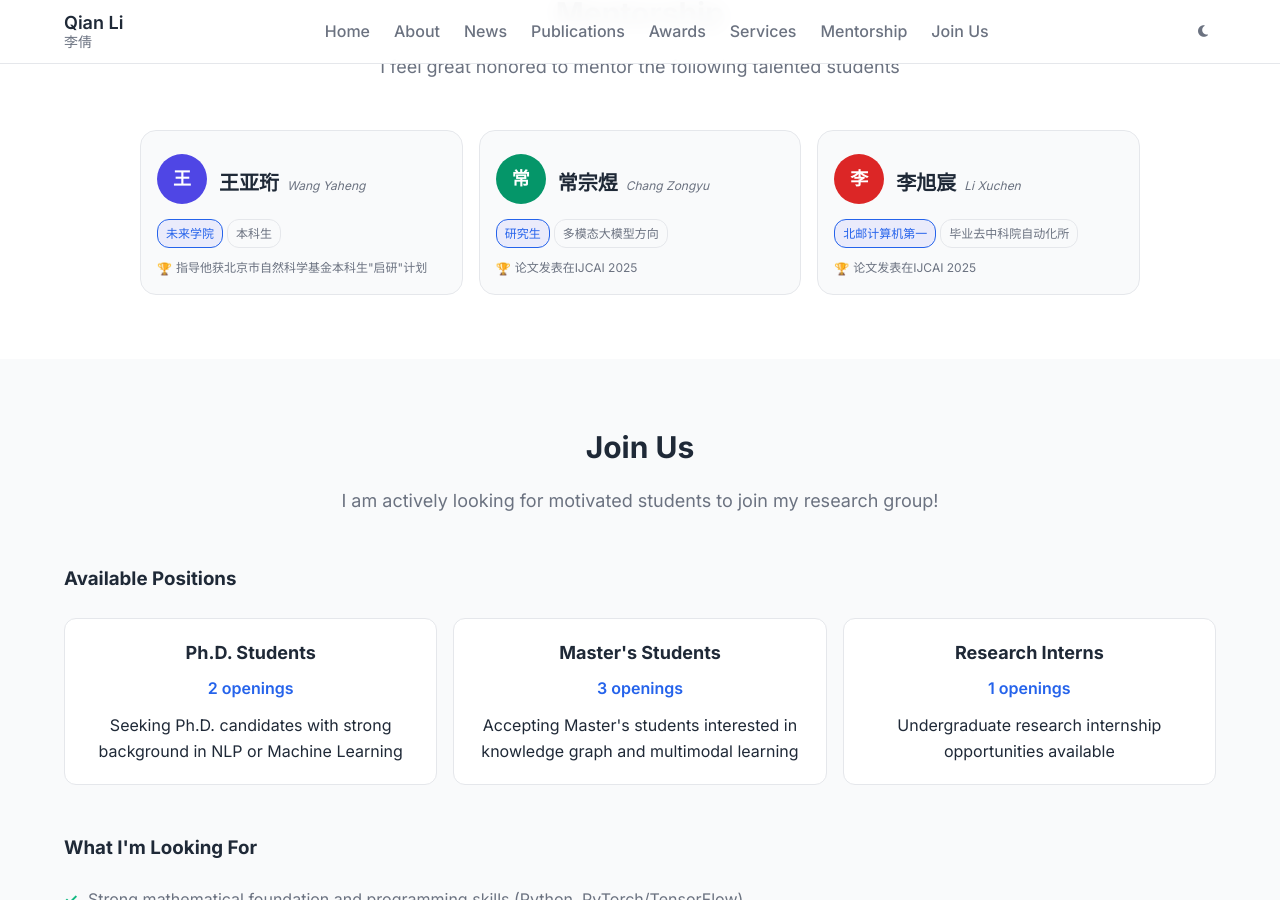
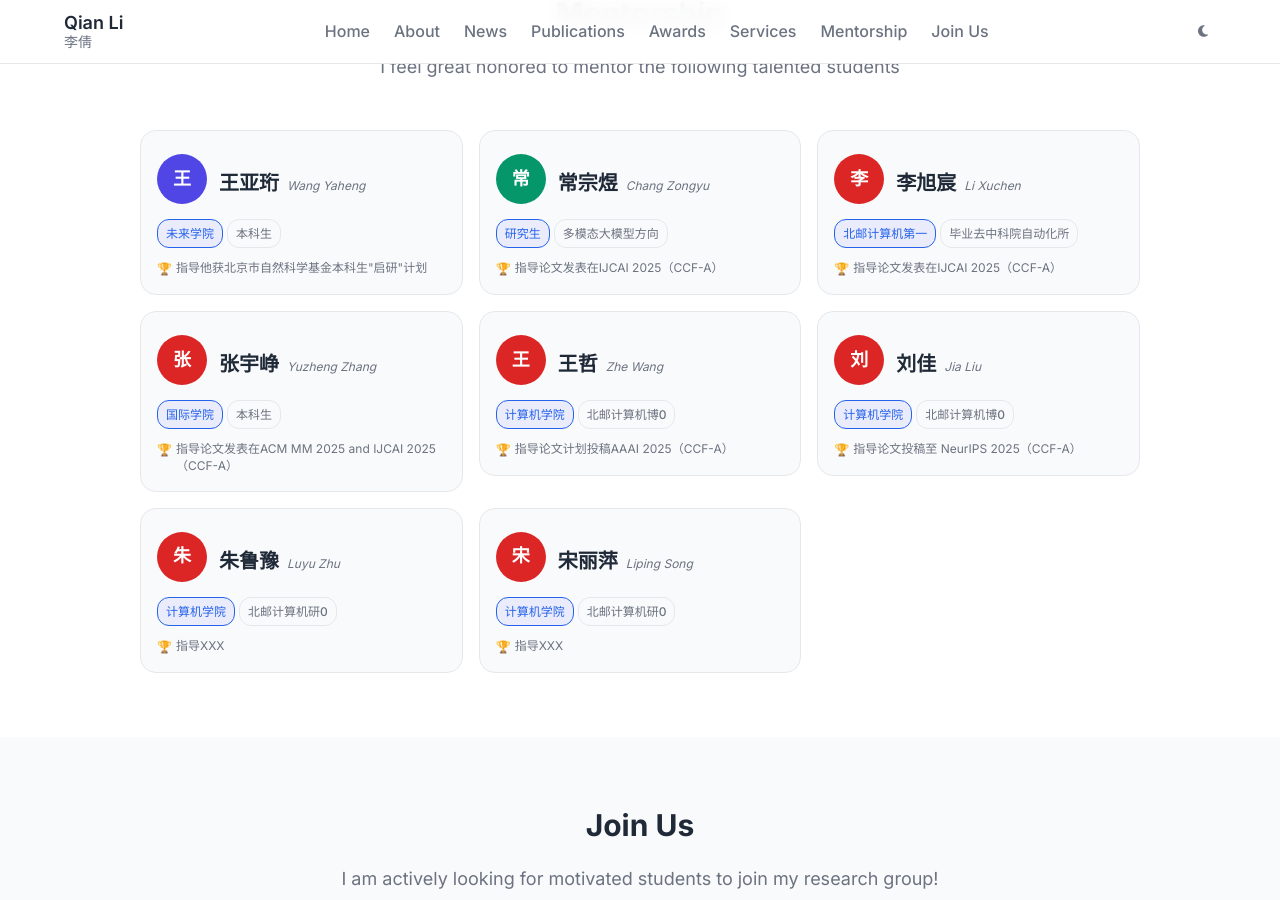
Before and after one commit to xiaoqian19940510/xiaoqian19940510.github.io, a Jekyll site: the page built from index.html, in a window 1280 px wide and 900 px high, scrolled down 6215 px. Built offline with Jekyll 4.4.1, drawn with Linux system fonts in a browser that asks for light colours; the list of posts is cut into pages by our own code.

Commit message:
Update mentorship.yml

```diff
--- a/_data/mentorship.yml
+++ b/_data/mentorship.yml
@@ -12,12 +12,47 @@ students:
     name_en: Chang Zongyu
     affiliation: 研究生
     level: 多模态大模型方向
-    achievement: 论文发表在IJCAI 2025
+    achievement: 指导论文发表在IJCAI 2025（CCF-A）
     avatar_color: "#059669"
 
   - name: 李旭宸
     name_en: Li Xuchen
     affiliation: 北邮计算机第一
     level: 毕业去中科院自动化所
-    achievement: 论文发表在IJCAI 2025
+    achievement: 指导论文发表在IJCAI 2025（CCF-A）
     avatar_color: "#DC2626"
+
+  - name: 张宇峥
+    name_en: Yuzheng Zhang
+    affiliation: 国际学院
+    level: 本科生
+    achievement: 指导论文发表在ACM MM 2025 and IJCAI 2025（CCF-A）
+    avatar_color: "#DC2626"
+
+  - name: 王哲
+    name_en: Zhe Wang
+    affiliation: 计算机学院
+    level: 北邮计算机博0
+    achievement: 指导论文计划投稿AAAI 2025（CCF-A）
+    avatar_color: "#DC2626"
+
+  - name: 刘佳
+    name_en: Jia Liu
+    affiliation: 计算机学院
+    level: 北邮计算机博0
+    achievement: 指导论文投稿至 NeurIPS 2025（CCF-A）
+    avatar_color: "#DC2626"
+
+  - name: 朱鲁豫
+    name_en: Luyu Zhu
+    affiliation: 计算机学院
+    level: 北邮计算机研0
+    achievement: 指导XXX
+    avatar_color: "#DC2626"
+
+  - name: 宋丽萍
+    name_en: Liping Song
+    affiliation: 计算机学院
+    level: 北邮计算机研0
+    achievement: 指导XXX
+    avatar_color: "#DC2626"
```
